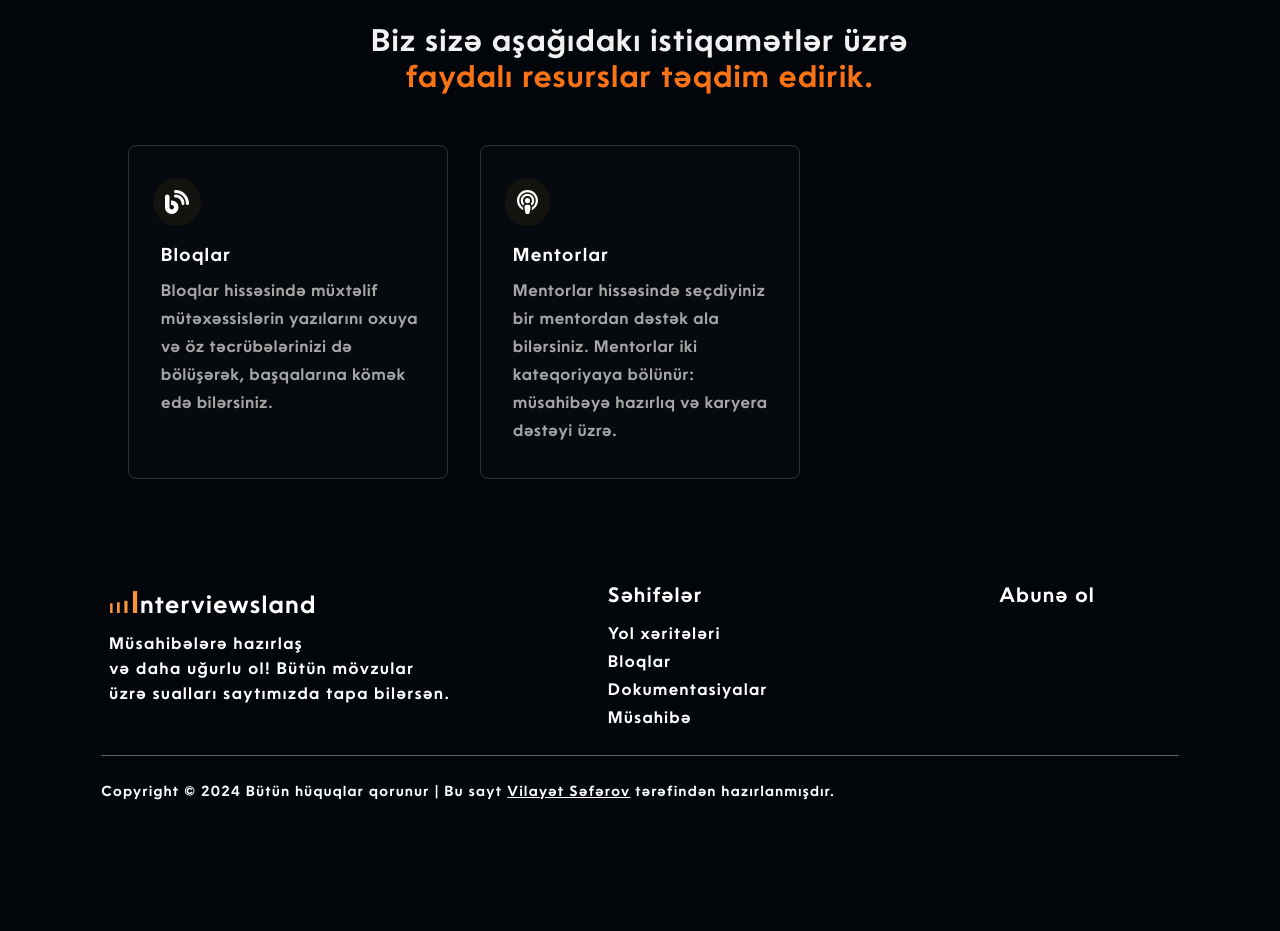
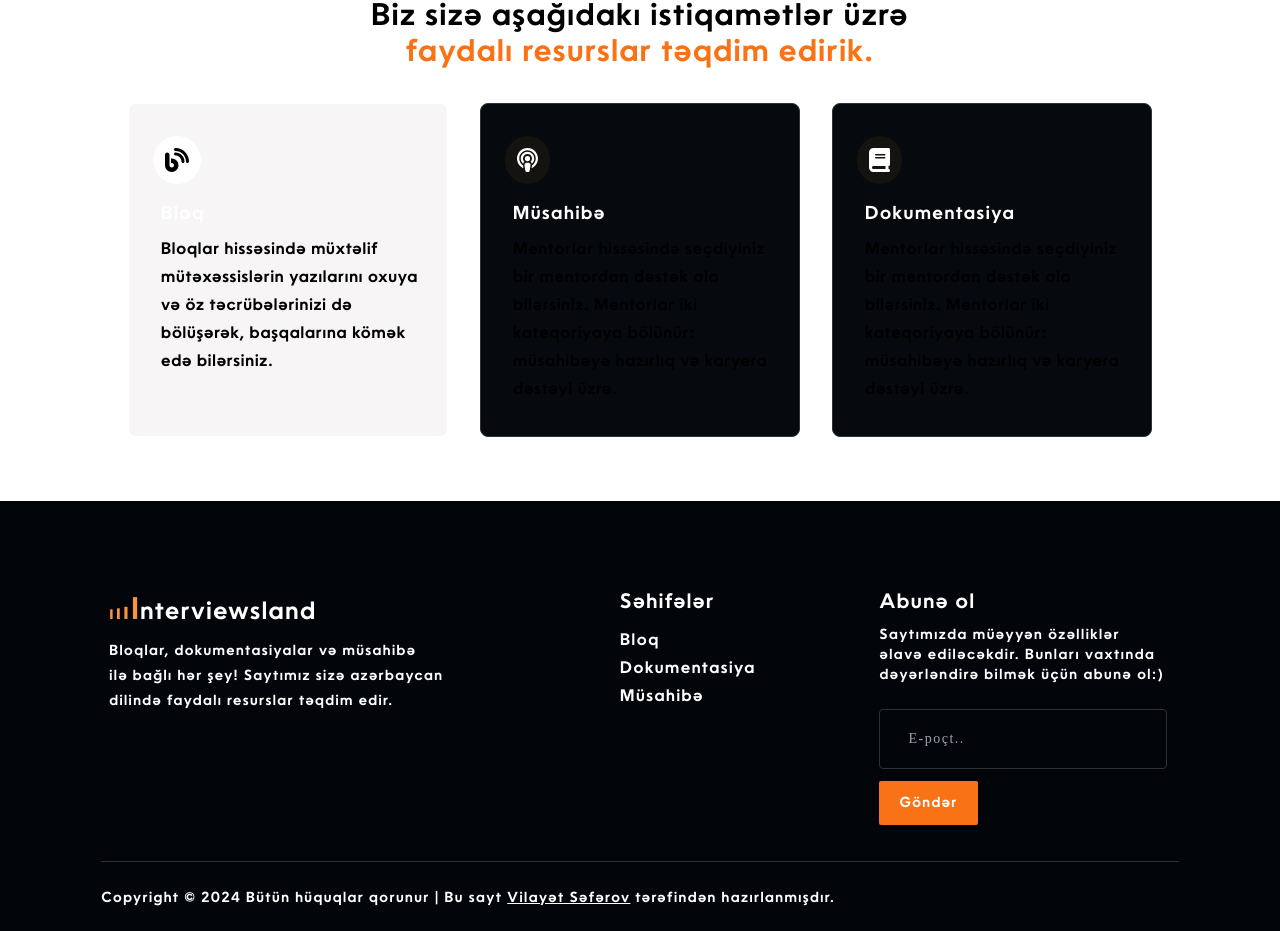
Before and after one commit to vilayat571/iterviewsland_frontend, a React (Vite) app: page / in a window 1280 px wide. Shown: the part 656-1587 px from the top of the page. Before the commit the page ends 1481 px from the top, so only its background shows below. Built offline with nearby package versions, Linux system fonts and the light colour scheme.

Commit message:
last changes

```diff
--- a/package.json
+++ b/package.json
@@ -15,6 +15,7 @@
     "@reduxjs/toolkit": "^2.2.6",
     "react": "^18.3.1",
     "react-dom": "^18.3.1",
+    "react-ga": "^3.3.1",
     "react-redux": "^9.1.2",
     "react-router-dom": "^6.25.1"
   },
--- a/src/Layout/Layout.tsx
+++ b/src/Layout/Layout.tsx
@@ -1,11 +1,13 @@
 import React, { useEffect, useState } from "react";
 import Navbar from "../components/Navbar/Navbar";
 import Footer from "../components/Footer/Footer";
+import { logPageView } from "../constants/Pageview";
 
 const Layout = ({ children }: { children: React.ReactNode }) => {
   const [loading, setLoading] = useState<boolean>(true);
 
   useEffect(() => {
+   console.log( logPageView())
     setLoading(false);
   }, []);
 
--- a/src/assets/styles/index.css
+++ b/src/assets/styles/index.css
@@ -20,3 +20,8 @@ body {
   overflow-x: hidden;
   background-color:#02050A;
 }
+
+input{
+  font-family: 'Poppins';
+  font-weight: 300;
+}
--- a/src/components/Footer/Footer.tsx
+++ b/src/components/Footer/Footer.tsx
@@ -4,13 +4,12 @@ import Logo from "../../atoms/Navbar/Logo";
 
 const Footer = () => {
   return (
+    <div className="w-full  mt-12 flex justify-center items-center">
       <div
         className="
-
    xl:px-12  lg:px-12  md:px-4 sm:px-2
    xl:w-11/12 lg:w-11/12 md:w-full sm:w-full
-
-    pt-10 pb-4  font-semibold flex flex-col h-auto text-white mt-16 "
+    pt-10 pb-4  font-semibold flex flex-col h-auto text-white mt-0"
       >
         <div
           className="grid gap-y-16
@@ -19,10 +18,11 @@ const Footer = () => {
           <div className="col-span-1 flex flex-col">
             <Logo />
 
-          <p className="mt-1 ml-2 tracking-widest leading-[25px] text-base text-[#fff]">
-            Müsahibələrə hazırlaş
-            <br /> və daha uğurlu ol! Bütün mövzular <br /> üzrə sualları
-            saytımızda tapa bilərsən.
+            <p className="mt-1 ml-2 tracking-widest leading-[25px] text-sm text-[#fff]">
+              Bloqlar, dokumentasiyalar və müsahibə <br />
+              ilə bağlı hər şey! Saytımız sizə azərbaycan
+              <br />
+              dilində faydalı resurslar təqdim edir.
             </p>
           </div>
 
@@ -50,17 +50,34 @@ const Footer = () => {
 
           <div
             className="col-span-1 flex xl:justify-center lg:justify-center md:justify-center sm:justify-start
-        relative xl:left-12 lg:left-12 md:left-12 sm:left-2"
+        relative xl:left-12 lg:left-6 md:left-12 sm:left-2"
           >
-          <div>
+            <div className="w-4/5">
               <p className="text-xl font-semibold text-[#fff]">Abunə ol</p>
+              <p className="text-sm font-semibold text-[#fff] my-2">
+                Saytımızda müəyyən özəlliklər əlavə ediləcəkdir. Bunları
+                vaxtında dəyərləndirə bilmək üçün abunə ol:)
+              </p>
+              <input
+                type="email"
+                required={true}
+                placeholder="E-poçt.."
+                className=" text-sm
+            indent-2 px-5 py-2 rounded
+            h-[60px] w-full bg-transparent my-2 mt-4
+            border-[1px] border-[#313131]"
+              />
+              <button className="bg-orange-500 tracking-widest text-sm px-5 mt-1 mb-3  py-3 rounded-sm">
+                Göndər
+              </button>
             </div>
           </div>
         </div>
 
-      <div className="text-white text-sm border-t-[#5f5f5f] leading-[25px] border-t-[1px] mt-6 pt-6 pb-1 tracking-widest">
-        Copyright © 2024 Bütün hüquqlar qorunur | Bu sayt <u>Vilayət Səfərov</u>{" "}
-        tərəfindən hazırlanmışdır.
+        <div className="text-white text-sm border-t-[#313131] leading-[25px] border-t-[1px] mt-6 pt-6 pb-1 tracking-widest">
+          Copyright © 2024 Bütün hüquqlar qorunur | Bu sayt{" "}
+          <u>Vilayət Səfərov</u> tərəfindən hazırlanmışdır.
+        </div>
       </div>
     </div>
   );
--- a/src/components/Main/IntroTextMain.tsx
+++ b/src/components/Main/IntroTextMain.tsx
@@ -5,7 +5,7 @@ const IntroTextMain = () => {
     <p
       className="text-[#f1f1f1]
 xl:text-center lg:text-center md:text-left sm:text-left
-xl:text-[45px] lg:text-[45px] md:text-[35px] sm:text-3xl  font-semibold"
+xl:text-[45px] lg:text-3xl md:text-[35px] sm:text-3xl  font-semibold"
     >
       Durmadan inkişaf et!
     </p>
@@ -14,7 +14,7 @@ xl:text-[45px] lg:text-[45px] md:text-[35px] sm:text-3xl  font-semibold"
 leading-[28px]
 xl:text-center lg:text-center md:text-left sm:text-left
 text-base tracking-widest
-xl:mt-3 lg:mt-3 md:mt-2 sm:mt-3 "
+xl:mt-3 lg:mt-1 md:mt-2 sm:mt-3 "
     >
       <u className="text-orange-400 text-xl font-semibold">interviewsland</u> ilə
       biliklərini gücləndir və iş həyatında daha uğurlu ol!
--- a/src/components/Navbar/Navbar.tsx
+++ b/src/components/Navbar/Navbar.tsx
@@ -14,7 +14,8 @@ const Navbar = () => {
   return (
     <div
       className="xl:w-11/12 lg:w-11/12 md:w-full sm:w-full
-    py-3 xl:my-8 lg:my-8 md:my-4 sm:my-4 rounded-full text-[#fff] xl:px-12 lg:px-12 md:px-3 sm:px-2 flex justify-between items-center  "
+    py-3 xl:my-8 lg:my-8 md:my-4 sm:my-4 rounded-full text-[#fff] xl:px-12 lg:px-12 md:px-3 sm:px-2
+    flex justify-between items-center  "
     >
       <Logo />
       <button
@@ -29,7 +30,7 @@ const Navbar = () => {
       </button>
 
       {isSidebar && (
-        <div className=" fixed gap-3 flex flex-col px-4 py-4 top-0 w-full h-screen z-10 left-0 bg-[#161515]">
+        <div className=" fixed gap-3 flex flex-col px-4 py-4 top-0 w-full h-screen z-10 left-0 bg-[#02050A]">
           <div className="flex items-center my-4 justify-between px-0">
 
             <Logo />
@@ -90,7 +91,7 @@ const Navbar = () => {
           );
         })}
       </div>
-      <div className="xl:block md:hidden lg:block sm:hidden text-[#fff] bg-[#ff790bee]  px-6 py-3 rounded-sm">
+      <div className="xl:block md:hidden lg:block sm:hidden text-[#fff] bg-[#ff790bee]  px-5 py-[10px] rounded-sm">
         Daxil ol
       </div>
     </div>
--- a/src/constants/NavData.ts
+++ b/src/constants/NavData.ts
@@ -7,34 +7,29 @@ export interface INavData {
 }
 
 export const hrefsData: INavData[] = [
+
   {
     id: 1,
-    text: "Yol xəritələri",
-    isDropdown: false,
-    isActive: true,
-    link: "/",
-  },
-  {
-    id: 2,
-    text: "Bloqlar",
+    text: "Bloq",
     isDropdown: false,
     isActive: false,
     link: "/",
   },
 
   {
-    id: 4,
-    text: "Dokumentasiyalar",
+    id: 2,
+    text: "Dokumentasiya",
     isDropdown: false,
-    isActive: true,
+    isActive: false,
     link: "/",
   },
   {
-    id: 5,
+    id: 3,
     text: "Müsahibə",
     isDropdown: true,
     isActive: true,
     link: "/suallar",
   },
 
+
 ];
--- /dev/null
+++ b/src/constants/Pageview.ts
@@ -0,0 +1,9 @@
+import ReactGA from 'react-ga';
+
+const TRACKING_ID = 'G-T3B855T0MP'; // Replace with your Google Analytics tracking ID
+ReactGA.initialize(TRACKING_ID);
+
+export const logPageView = () => {
+  ReactGA.set({ page: window.location.pathname });
+  ReactGA.pageview(window.location.pathname);
+};
--- a/src/pages/Main/App.tsx
+++ b/src/pages/Main/App.tsx
@@ -1,7 +1,7 @@
 import { FontAwesomeIcon } from "@fortawesome/react-fontawesome";
 import IntroTextMain from "../../components/Main/IntroTextMain";
 import Layout from "../../Layout/Layout";
-import { faBlog, faPodcast } from "@fortawesome/free-solid-svg-icons";
+import { faBlog, faBook, faPodcast } from "@fortawesome/free-solid-svg-icons";
 
 export interface ICategory {
   categoryName: string;
@@ -11,8 +11,8 @@ const App = () => {
   return (
     <Layout>
       <div
-        className=" items-center flex flex-col
-      xl:w-4/5 lg:w-4/5 md:w-full sm:w-full
+        className="items-center flex flex-col
+ w-full
       text-white
       "
       >
@@ -23,11 +23,17 @@ const App = () => {
         />
         <IntroTextMain />
 
-        <hr className=" border-t-[1px] border-[#777777] w-full my-16" />
+        <hr className=" -full my-6" />
 
-        <div className="flex        xl:px-0 lg:px-0 md:px-4 sm:px-4 flex-col w-full items-center">
+        <div
+        className="items-center flex flex-col
+      bg-white w-full py-16
+      text-white
+      "
+      >
+        <div className="flex  xl:w-4/5 lg:w-4/5 md:w-full sm:w-full   xl:px-0 lg:px-0 md:px-4 sm:px-4 flex-col w-full items-center">
           <p
-            className="text-[#f1f1f1] text-3xl
+            className="text-[#000] text-3xl
 xl:text-center lg:text-center md:text-left sm:text-left
   font-semibold"
           >
@@ -37,19 +43,20 @@ xl:text-center lg:text-center md:text-left sm:text-left
             </span>
           </p>
 
-          <div className="grid xl:grid-cols-3 lg:grid-cols-3 md:grid-cols-1 sm:grid-cols-1 gap-8 w-full h-auto mt-12
+          <div className="grid xl:grid-cols-3 lg:grid-cols-3 md:grid-cols-1 sm:grid-cols-1 gap-8 w-full h-auto mt-8
 
           ">
 
 
-            <div className="col-span-1 px-6 py-8 gap-2 items-start rounded-lg border-[1px] border-[#313131] flex flex-col  bg-[#06090E]">
+            <div className="col-span-1 px-6 py-8 gap-2 items-start rounded-lg border-[1px]
+            border-[#ffffff] flex flex-col  bg-[#f7f5f5]">
               <FontAwesomeIcon
                 icon={faBlog}
                 className="text-2xl rounded-full
-               bg-[#14130F] text-white p-3"
+               bg-[#ffffff] text-[#000] p-3"
               />
-              <span className="ml-2 text-lg mt-2">Bloqlar</span>
-              <p className="text-[#a5a5a5] ml-2  tracking-wider leading-[28px] ">
+              <span className="ml-2 text-lg mt-2">Bloq</span>
+              <p className="text-[#000] ml-2  tracking-wider leading-[28px] ">
                 Bloqlar hissəsində müxtəlif mütəxəssislərin yazılarını oxuya və
                 öz təcrübələrinizi də bölüşərək, başqalarına kömək edə
                 bilərsiniz.
@@ -62,14 +69,27 @@ xl:text-center lg:text-center md:text-left sm:text-left
                 className="text-2xl rounded-full
                bg-[#14130F] text-white p-3"
               />
-              <span className="ml-2 text-lg mt-2">Mentorlar</span>
-              <p className="text-[#a5a5a5] ml-2  tracking-wider leading-[28px] ">
+              <span className="ml-2 text-lg mt-2">Müsahibə</span>
+              <p className="text-[#000] ml-2  tracking-wider leading-[28px] ">
                 Mentorlar hissəsində seçdiyiniz bir mentordan dəstək ala
                 bilərsiniz. Mentorlar iki kateqoriyaya bölünür: müsahibəyə
                 hazırlıq və karyera dəstəyi üzrə.
               </p>
             </div>
 
+            <div className="col-span-1 px-6 py-8 gap-2 items-start rounded-lg border-[1px] border-[#313131] flex flex-col  bg-[#06090E]">
+              <FontAwesomeIcon
+                icon={faBook}
+                className="text-2xl rounded-full
+               bg-[#14130F] text-white p-3"
+              />
+              <span className="ml-2 text-lg mt-2">Dokumentasiya</span>
+              <p className="text-[#000] ml-2  tracking-wider leading-[28px] ">
+                Mentorlar hissəsində seçdiyiniz bir mentordan dəstək ala
+                bilərsiniz. Mentorlar iki kateqoriyaya bölünür: müsahibəyə
+                hazırlıq və karyera dəstəyi üzrə.
+              </p>
+            </div>
 
           </div>
 
@@ -78,7 +98,7 @@ xl:text-center lg:text-center md:text-left sm:text-left
         </div>
 
 
-
+</div>
 
 
 
```
Also changed, not shown: 1 other file (tests, documents, lock files or other folders). Lines whose indentation alone changed are shown as unchanged.
